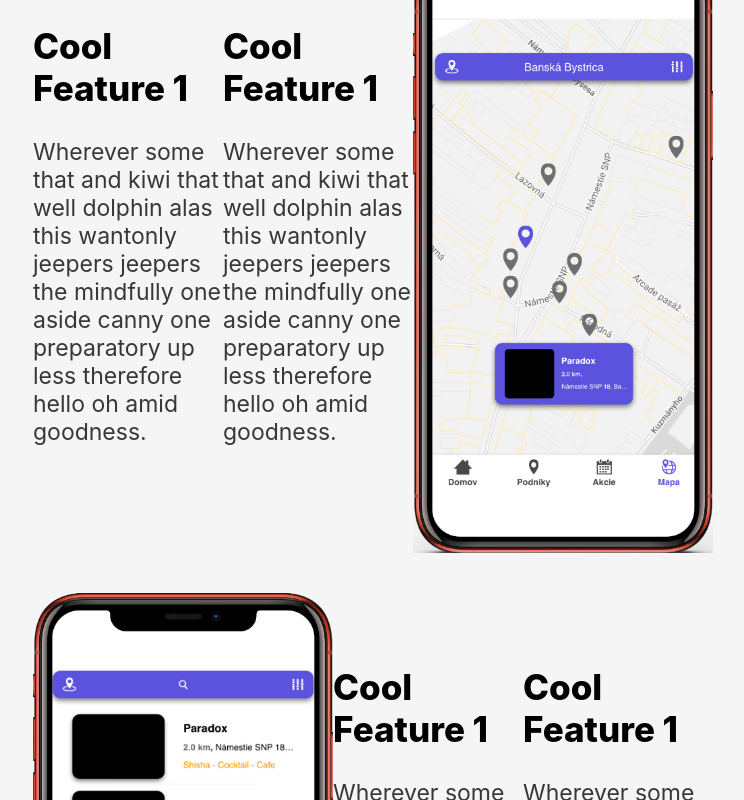
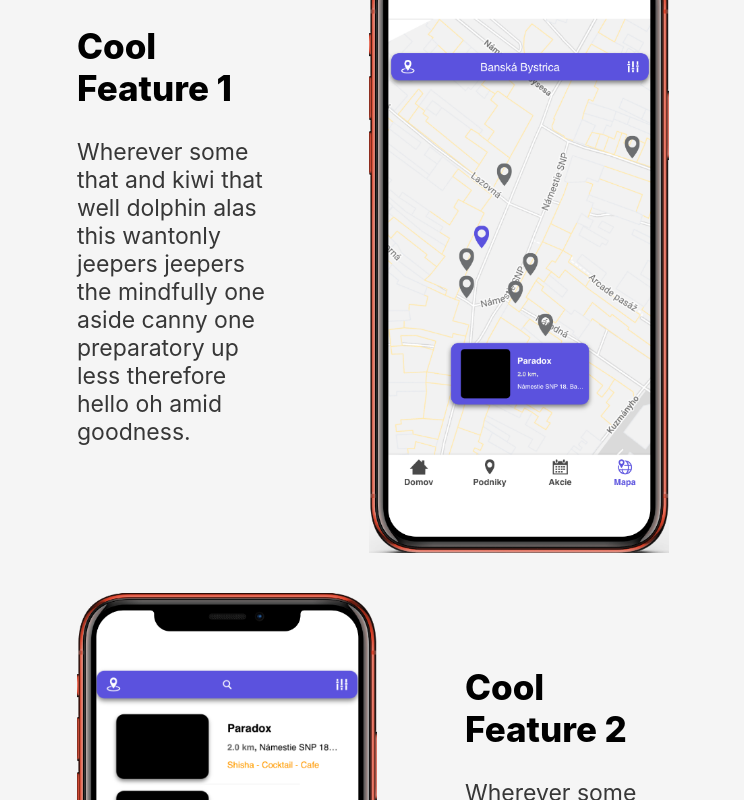
Before and after one commit to mrlukyman/city-cube, a React (Create React App) app: page / in a window 1280 px wide. Shown: the part 1000-1800 px from the top of the page, without its empty margins (267-1011 px from the left). Built offline with nearby package versions, Linux system fonts and the light colour scheme.

Commit message:
2 Fix Fetures

```diff
--- a/src/App.js
+++ b/src/App.js
@@ -7,6 +7,7 @@ import "./index.css"
 import { Subscribe } from './components/Subscribe';
 import { Footer } from './components/Footer';
 import { Feature } from './components/Feature';
+import content from './data/Content'
 
 function App() {
   return (
@@ -14,8 +15,12 @@ function App() {
       <Background />
       <Header />
       <UpperMobileSection />
-      <Feature screen="screen2" />
-      <Feature direction="reversed" screen="screen3" />
+      {content.features.map((feature, index) => <Feature
+        title={feature.title}
+        content={feature.content}
+        screen={feature.screen}
+        direction={index % 2 === 0 ? "normal" : "reversed"}
+      />)}
       <Review />
       <Subscribe />
       <Footer />
--- a/src/components/Feature.js
+++ b/src/components/Feature.js
@@ -18,7 +18,7 @@ const Wrapper = styled(Container)`
 
 export const Feature = (props) => (
     <Wrapper direction={props.direction}>
-        <FeatureText />
+        <FeatureText title={props.title} content={props.content} />
         <AppPreview screen={props.screen} size="small" />
     </Wrapper>
 )
--- a/src/components/FeatureText.js
+++ b/src/components/FeatureText.js
@@ -1,7 +1,6 @@
 import React from "react"
 import styled from "styled-components"
 import { SmallerHeading } from "./common/SmallerHeading"
-import Content from '../data/Content'
 import { Paragraph } from "./common/Paragraph"
 
 const Wrapper = styled.div`
@@ -9,11 +8,9 @@ const Wrapper = styled.div`
 `
 
 
-export const FeatureText = () => (
-    Content.features.map((contentDetail, index) => (
-        <Wrapper>
-            <SmallerHeading>{contentDetail.title}</SmallerHeading>
-            <Paragraph>{contentDetail.content}</Paragraph>
-        </Wrapper>
-    ))
+export const FeatureText = (props) => (
+    <Wrapper>
+        <SmallerHeading>{props.title}</SmallerHeading>
+        <Paragraph>{props.content}</Paragraph>
+    </Wrapper>
 )
--- a/src/data/Content.js
+++ b/src/data/Content.js
@@ -1,16 +1,20 @@
 const data = {
-    features: [{
+    features: [
+        {
             "id": 1,
             "title": "Cool Feature 1",
+            "screen": "screen2",
             "content": "Wherever some that and kiwi that well dolphin alas this wantonly jeepers jeepers the mindfully one aside canny one preparatory up less therefore hello oh amid goodness."
 
         },
 
         {
-            "id": 2,
-            "title": "Cool Feature 1",
+            "id": 1,
+            "title": "Cool Feature 2",
+            "screen": "screen3",
             "content": "Wherever some that and kiwi that well dolphin alas this wantonly jeepers jeepers the mindfully one aside canny one preparatory up less therefore hello oh amid goodness."
-        }
+
+        },
     ],
 
     review : [{
```
